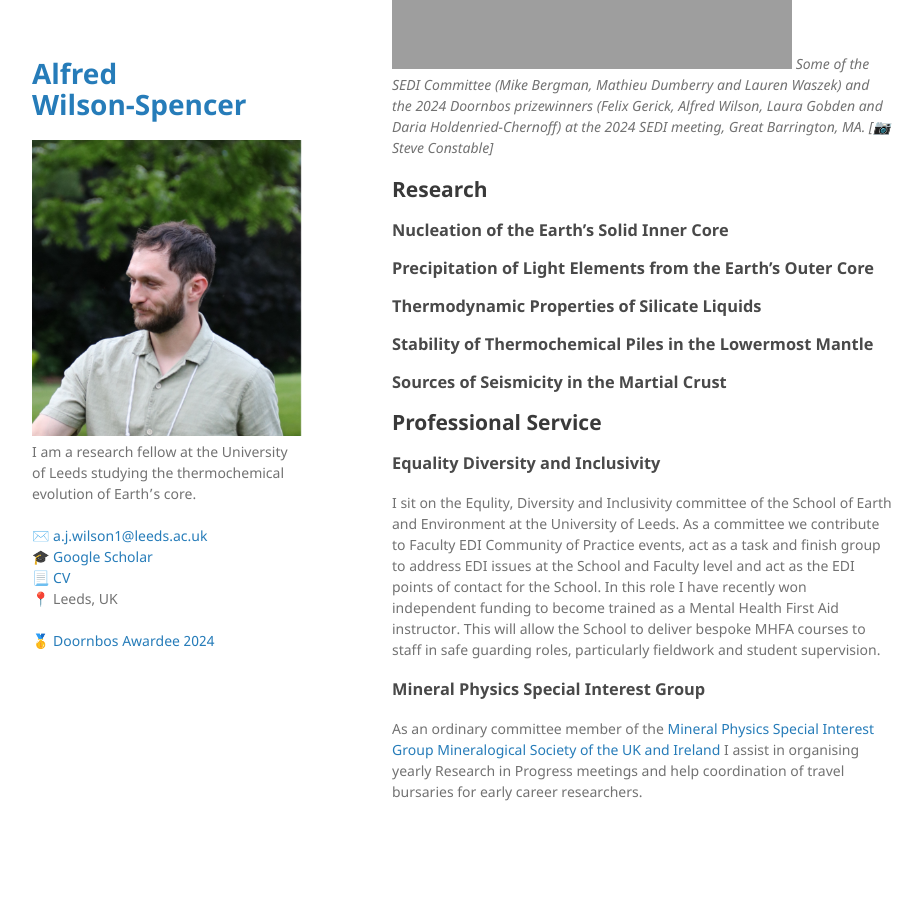
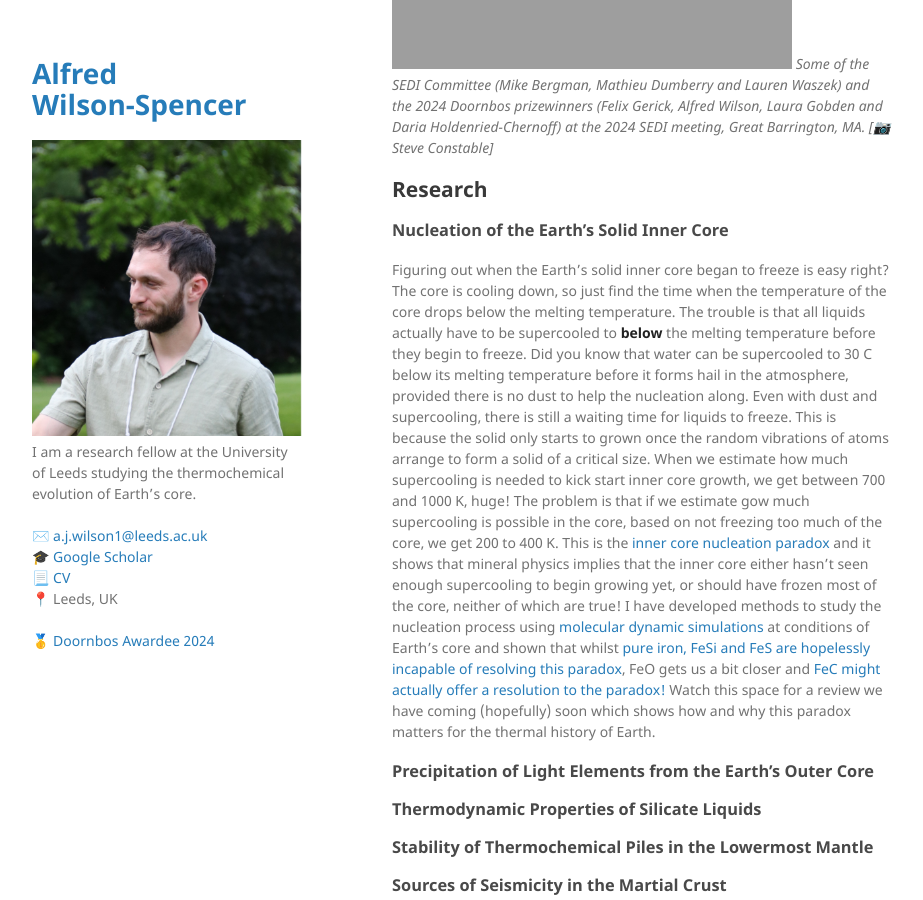
Before and after one commit to Fwilson93/Portfolio, a Jekyll site: the page built from index.md, in a window 1280 px wide and 900 px high, scrolled down 528 px. Shown: the whole window, without its empty margins (178-1101 px from the left). Built offline with Jekyll 4.4.1, drawn with Linux system fonts in a browser that asks for light colours; our own code applies the rules of GitHub Pages for plain Markdown files; before the commit the page ends 1400 px from its top, so only the background shows below that.

Commit message:
Update index.md

```diff
--- a/index.md
+++ b/index.md
@@ -11,6 +11,10 @@ _Some of the SEDI Committee (Mike Bergman, Mathieu Dumberry and Lauren Waszek) a
 
 ## Research
 ### Nucleation of the Earth's Solid Inner Core
+Figuring out when the Earth's solid inner core began to freeze is easy right? The core is cooling down, so just find the time when the temperature of the core drops below the melting temperature. The trouble is that all liquids actually have to be supercooled to **below** the melting temperature before they begin to freeze. Did you know that water can be supercooled to 30 C below its melting temperature before it forms hail in the atmosphere, provided there is no dust to help the nucleation along. Even with dust and supercooling, there is still a waiting time for liquids to freeze. This is because the solid only starts to grown once the random vibrations of atoms arrange to form a solid of a critical size.
+When we estimate how much supercooling is needed to kick start inner core growth, we get between 700 and 1000 K, huge! The problem is that if we estimate gow much supercooling is possible in the core, based on not freezing too much of the core, we get 200 to 400 K. This is the <a href="https://doi.org/10.1016/j.epsl.2018.01.018">inner core nucleation paradox</a> and it shows that mineral physics implies that the inner core either hasn't seen enough supercooling to begin growing yet, or should have frozen most of the core, neither of which are true! I have developed methods to study the nucleation process using <a href="https://doi.org/10.1103/PhysRevB.103.214113">molecular dynamic simulations</a> at conditions of Earth's core and shown that whilst <a href="https://doi.org/10.1016/j.epsl.2023.118176">pure iron, FeSi and FeS are hopelessly incapable of resolving this paradox</a>, FeO gets us a bit closer and <a href="https://doi.org/10.31223/X53D8H">FeC might actually offer a resolution to the paradox!</a>
+Watch this space for a review we have coming (hopefully) soon which shows how and why this paradox matters for the thermal history of Earth.
+
 ### Precipitation of Light Elements from the Earth's Outer Core
 ### Thermodynamic Properties of Silicate Liquids
 ### Stability of Thermochemical Piles in the Lowermost Mantle
```
